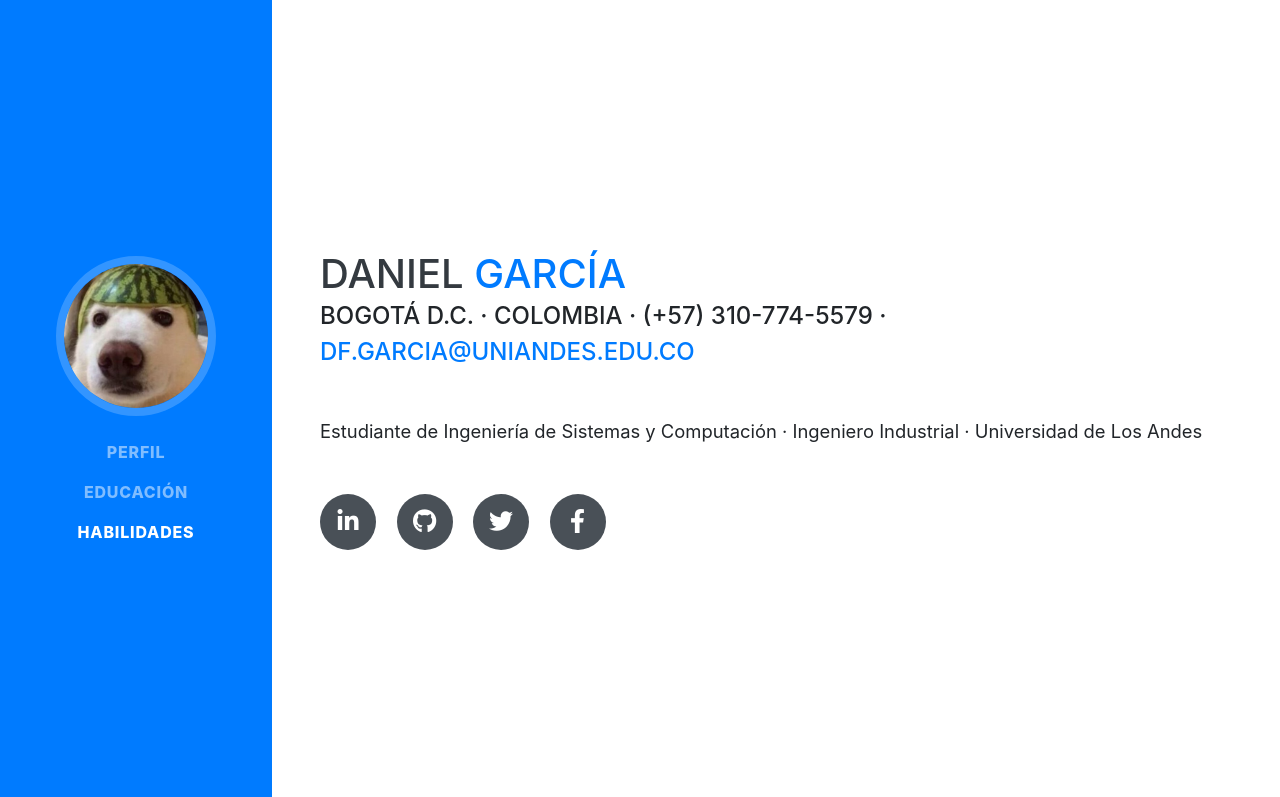
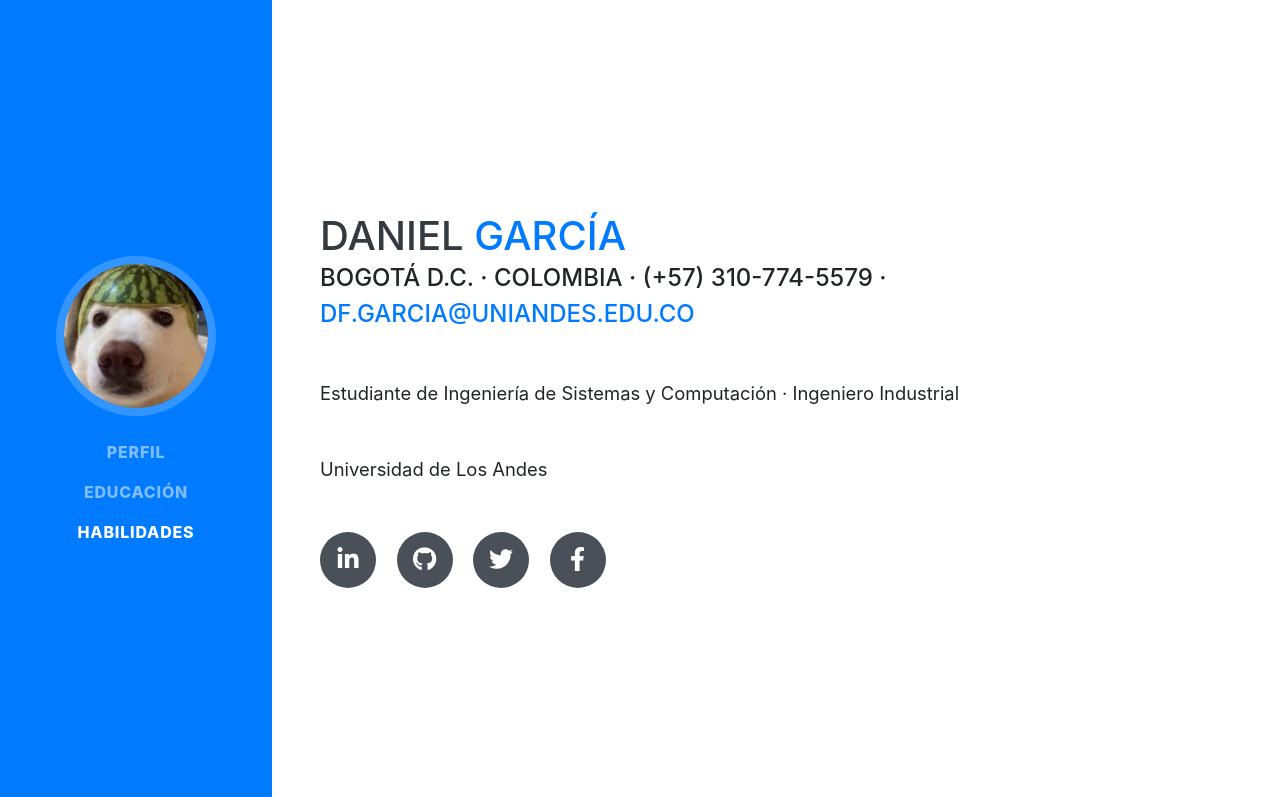
Before and after one commit to df-garcia/df-garcia, a website with bundled scripts: page index.html in a window 1280 px wide. Shown: the top 797 px of the page. Built offline with nearby package versions, Linux system fonts and the light colour scheme; a web font is replaced by a local one.

Commit message:
Detalles menores

```diff
--- a/gulpfile.js
+++ b/gulpfile.js
@@ -118,6 +118,7 @@ function watchFiles() {
   gulp.watch("./scss/**/*", css);
   gulp.watch(["./js/**/*", "!./js/**/*.min.js"], js);
   gulp.watch("./**/*.html", browserSyncReload);
+  gulp.watch("*.html", browserSyncReload);
 }
 
 // Define complex tasks
--- a/index.html
+++ b/index.html
@@ -8,7 +8,7 @@
   <meta name="description" content="">
   <meta name="author" content="">
 
-  <title>Resume - Start Bootstrap Theme</title>
+  <title>Daniel García</title>
 
   <!-- Bootstrap core CSS -->
   <link href="vendor/bootstrap/css/bootstrap.min.css" rel="stylesheet">
@@ -69,7 +69,8 @@
         <div class="subheading mb-5">Bogotá D.C. · Colombia · (+57) 310-774-5579 ·
           <a href="mailto:df.garcia@uniandes.edu.co">df.garcia@uniandes.edu.co</a>
         </div>
-        <p class="lead mb-5">Estudiante de Ingeniería de Sistemas y Computación · Ingeniero Industrial · Universidad de Los Andes</p>
+        <p class="lead mb-5">Estudiante de Ingeniería de Sistemas y Computación · Ingeniero Industrial</p>
+        <p class="lead mb-5">Universidad de Los Andes</p>
         <div class="social-icons">
           <a href="#">
             <i class="fab fa-linkedin-in"></i>
```
